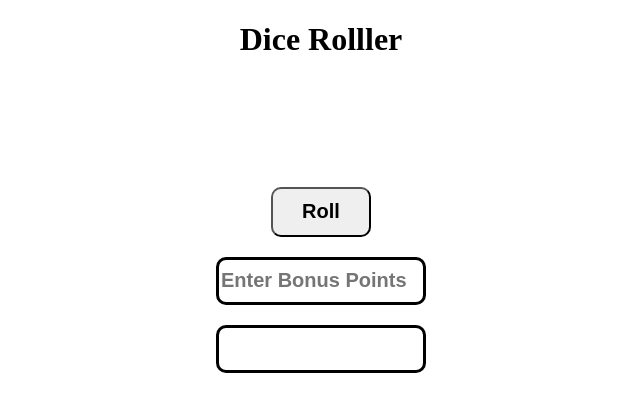
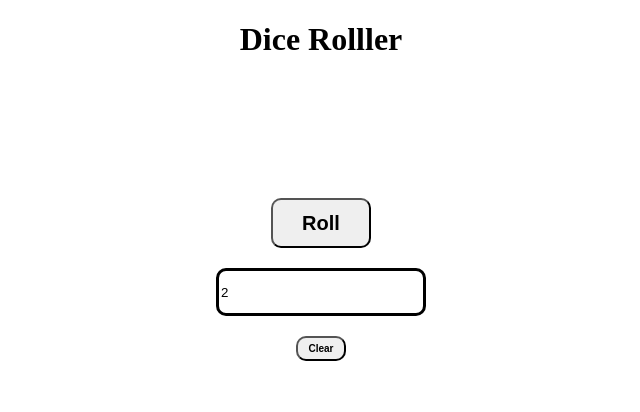
Before and after one commit to Kiabrow98/javascript-practice-repo, a plain HTML site: page index.html in a window 1280 px wide. Both pictures are taken after a click on the button "Roll". Shown: the whole page, without its empty margins (319-959 px from the left). Drawn offline with Linux system fonts and the light colour scheme.

Commit message:
added a clear button instead of a bonus section

```diff
--- a/diceRoll.js
+++ b/diceRoll.js
@@ -1,6 +1,8 @@
 const findRollButton = document.querySelector("#roll-button");
-findRollButton.addEventListener("click", rollDice);
-
+const findFinalScoreInput = document.querySelector("#final-score");
+const findClearButton = document.querySelector("#clear-button");
+findRollButton.addEventListener("click", diceInput);
+findClearButton.addEventListener("click", zeroClearButton);
 function rollDice () {
     const randomNumber = Math.floor(Math.random() * 6);
     if(randomNumber === 0) {
@@ -17,3 +19,11 @@ function rollDice () {
         return "6"
     }
 }
+
+function diceInput () {
+    findFinalScoreInput.value = `${rollDice()}`;
+}
+
+function zeroClearButton () {
+    findFinalScoreInput.value = `${"0"}`;
+}
--- a/index.html
+++ b/index.html
@@ -12,8 +12,8 @@
     <h1 id="dice-title">Dice Rolller</h1>
     <div id="game-container">
         <button id="roll-button">Roll</button>
-        <input id="bonus-point" type="text" placeholder="Enter Bonus Points">
         <input id="final-score" type="text" readonly>
+        <button id="clear-button">Clear</button>
     </div>
 
 </body>
--- a/styles.css
+++ b/styles.css
@@ -45,3 +45,18 @@
     border-radius: 10px;
     border: solid;
 }
+
+#clear-button {
+    height: 25px;
+    width: 50px;
+    border-radius: 10px;
+    font-weight: bold;
+    font-size: 10px;
+}
+#clear-button:hover {
+    box-shadow: 3px 4px 5px black;
+    cursor: pointer;
+}
+#clear-button:active {
+    box-shadow: none;
+}
```
